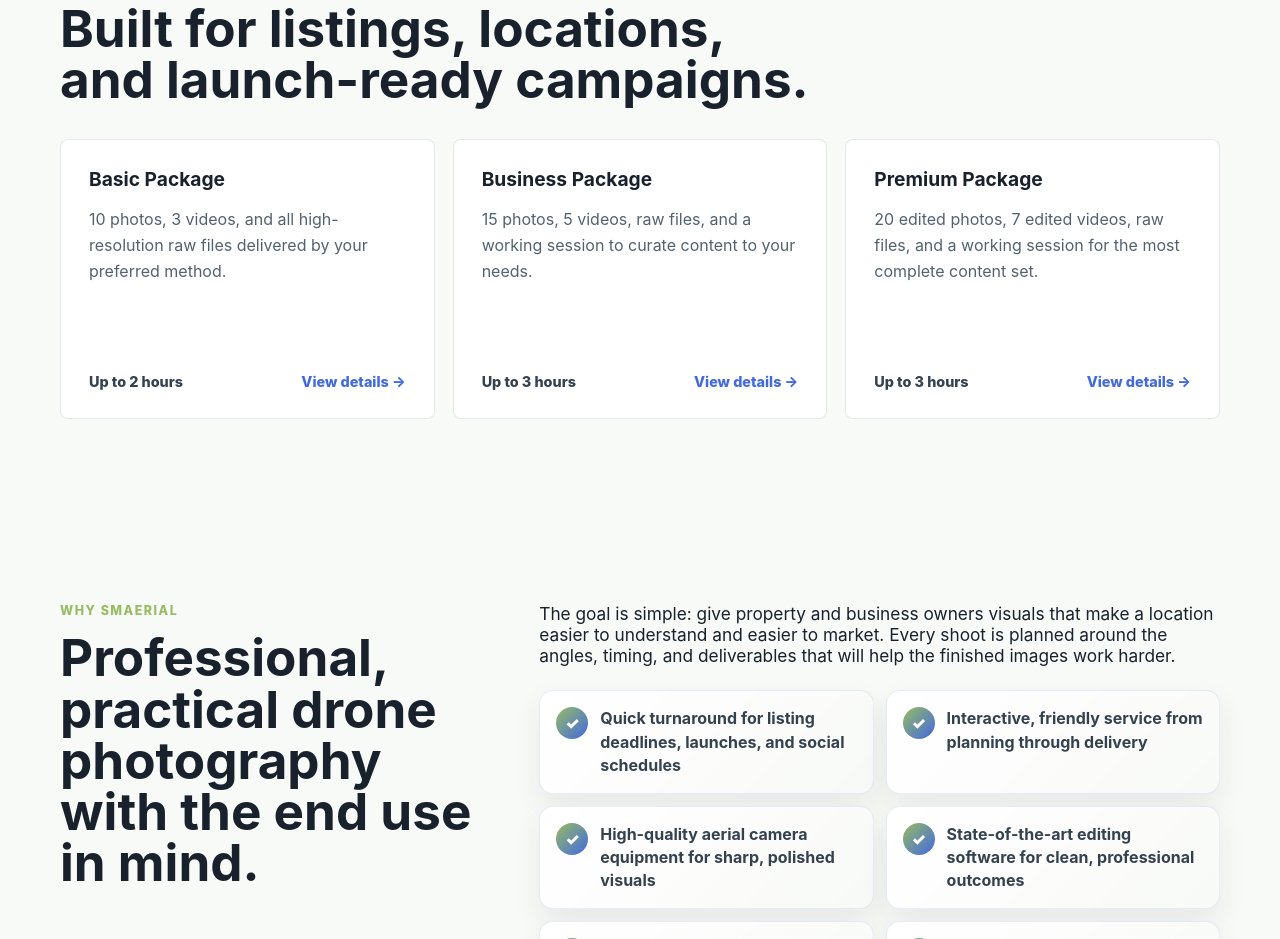
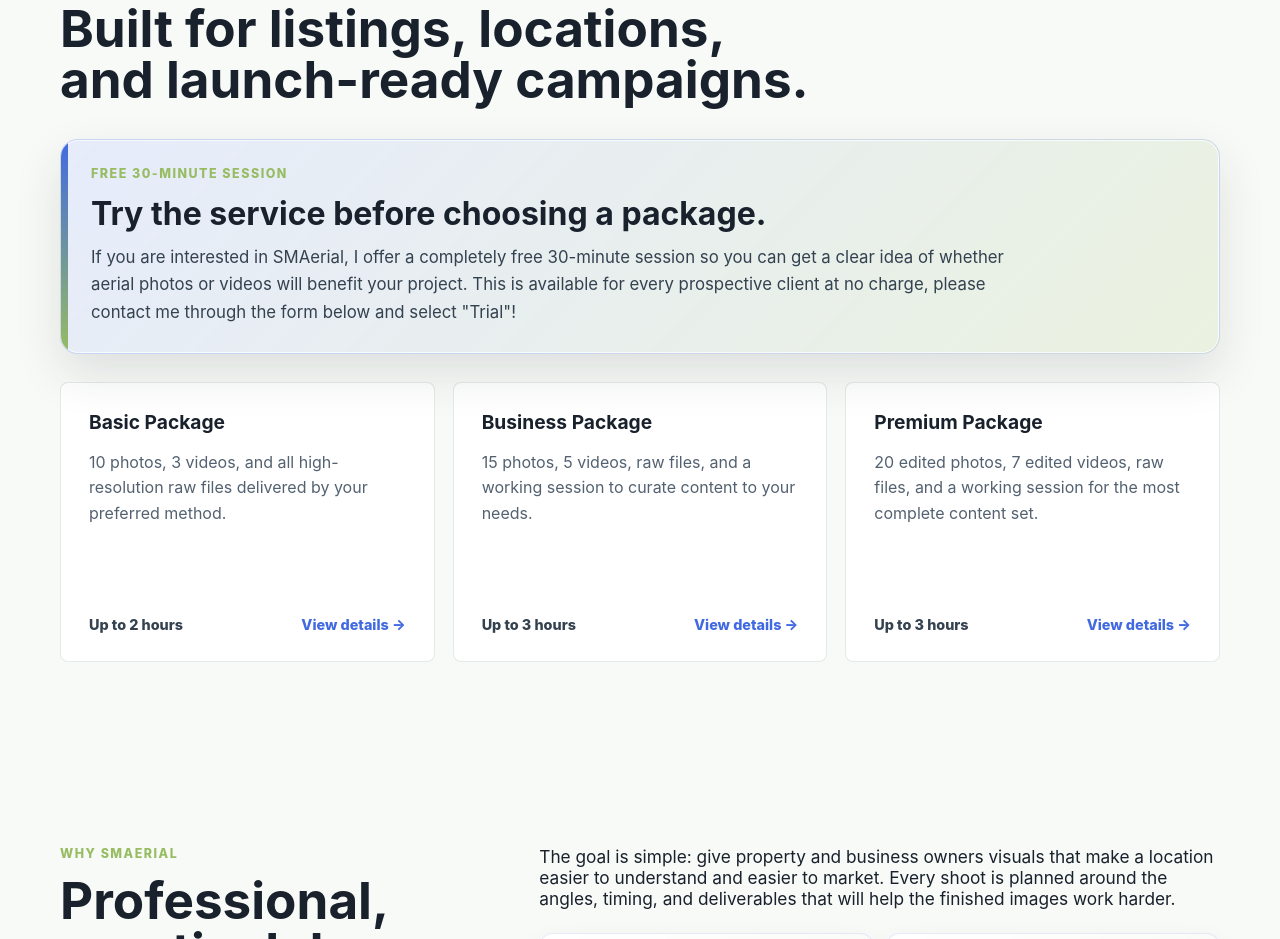
Before and after one commit to saipmukku/smaerial, a React (Vite) app: page / in a window 1280 px wide. Shown: the part 1880-2819 px from the top of the page. Built offline with nearby package versions, Linux system fonts and the light colour scheme.

Commit message:
Added a trial option to the service packages

```diff
--- a/src/App.css
+++ b/src/App.css
@@ -318,6 +318,43 @@ h3 {
 
 .service-grid {
   grid-template-columns: repeat(3, minmax(0, 1fr));
+}
+
+.free-intro-callout {
+  position: relative;
+  overflow: hidden;
+  margin: 0 0 28px;
+  border: 1px solid rgba(65, 105, 225, 0.18);
+  border-radius: 18px;
+  padding: 26px 30px;
+  background:
+    linear-gradient(135deg, rgba(65, 105, 225, 0.13), rgba(151, 188, 98, 0.2)),
+    #fff;
+  box-shadow:
+    0 20px 48px rgba(25, 38, 52, 0.12),
+    0 0 0 1px rgba(255, 255, 255, 0.72) inset;
+}
+
+.free-intro-callout::before {
+  position: absolute;
+  inset: 0 auto 0 0;
+  width: 7px;
+  background: linear-gradient(180deg, var(--trim), var(--green));
+  content: '';
+}
+
+.free-intro-callout h3 {
+  margin-bottom: 10px;
+  color: #18212c;
+  font-size: clamp(1.35rem, 2.6vw, 2rem);
+}
+
+.free-intro-callout p:last-child {
+  max-width: 920px;
+  margin-bottom: 0;
+  color: #344250;
+  font-size: 1.05rem;
+  line-height: 1.65;
 }
 
 .service-card,
@@ -1190,6 +1227,17 @@ h3 {
     padding: 24px;
   }
 
+  .free-intro-callout {
+    padding: 24px 22px;
+    text-align: center;
+  }
+
+  .free-intro-callout::before {
+    inset: 0 0 auto;
+    width: auto;
+    height: 6px;
+  }
+
   .why-list {
     grid-template-columns: 1fr;
   }
--- a/src/App.tsx
+++ b/src/App.tsx
@@ -367,6 +367,20 @@ function WhySmaerialList() {
   )
 }
 
+function FreeIntroCallout() {
+  return (
+    <div className="free-intro-callout">
+      <p className="eyebrow">Free 30-minute session</p>
+      <h3>Try the service before choosing a package.</h3>
+      <p>
+        If you are interested in SMAerial, I offer a completely free 30-minute session so you
+        can get a clear idea of whether aerial photos or videos will benefit your project. This is
+        available for every prospective client at no charge, please contact me through the form below and select "Trial"!
+      </p>
+    </div>
+  )
+}
+
 function PortfolioPage() {
   const [activeImage, setActiveImage] = useState<LightboxImage | null>(null)
   const [activeVideo, setActiveVideo] = useState<LightboxVideo | null>(null)
@@ -508,6 +522,7 @@ function ServicePage({ initialServiceSlug }: { initialServiceSlug?: string }) {
       </section>
 
       <section className="service-page-section">
+        <FreeIntroCallout />
         <div className="service-detail-stack">
           {[...services, customService].map((service) => (
             <ServiceDetailCard service={service} key={service.slug} />
@@ -682,6 +697,7 @@ function HomePage() {
           <p className="eyebrow">Services</p>
           <h2>Built for listings, locations, and launch-ready campaigns.</h2>
         </div>
+        <FreeIntroCallout />
         <div className="service-grid">
           {services.map((service) => (
             <a className="service-card" href={`/services#${service.slug}`} key={service.title}>
@@ -756,6 +772,7 @@ function HomePage() {
               <option value="Business Package">Business Package</option>
               <option value="Premium Package">Premium Package</option>
               <option value="Custom Inquiry">Custom Inquiry</option>
+              <option value="Trial">Trial</option>
             </select>
           </div>
           <div className="form-field">
```
